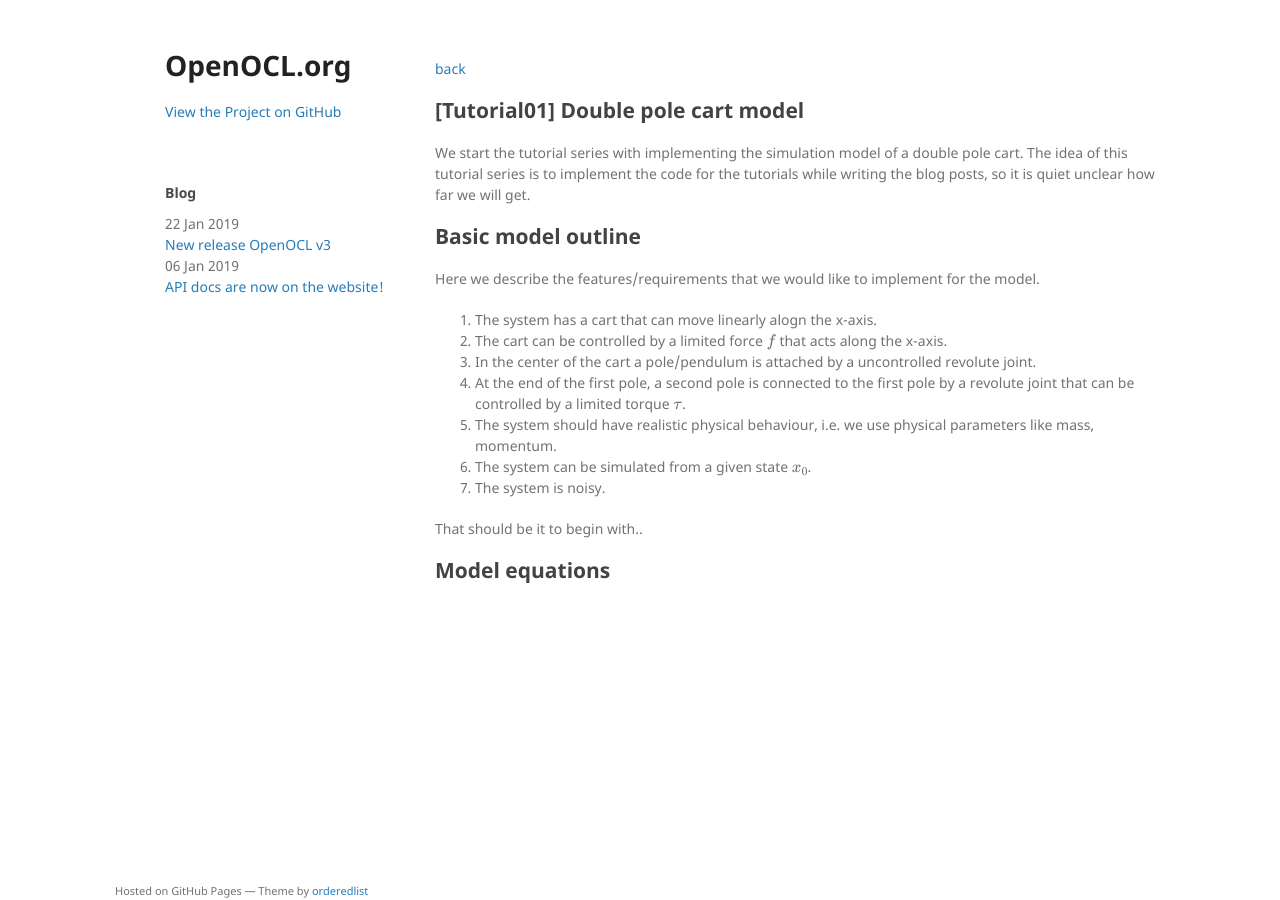
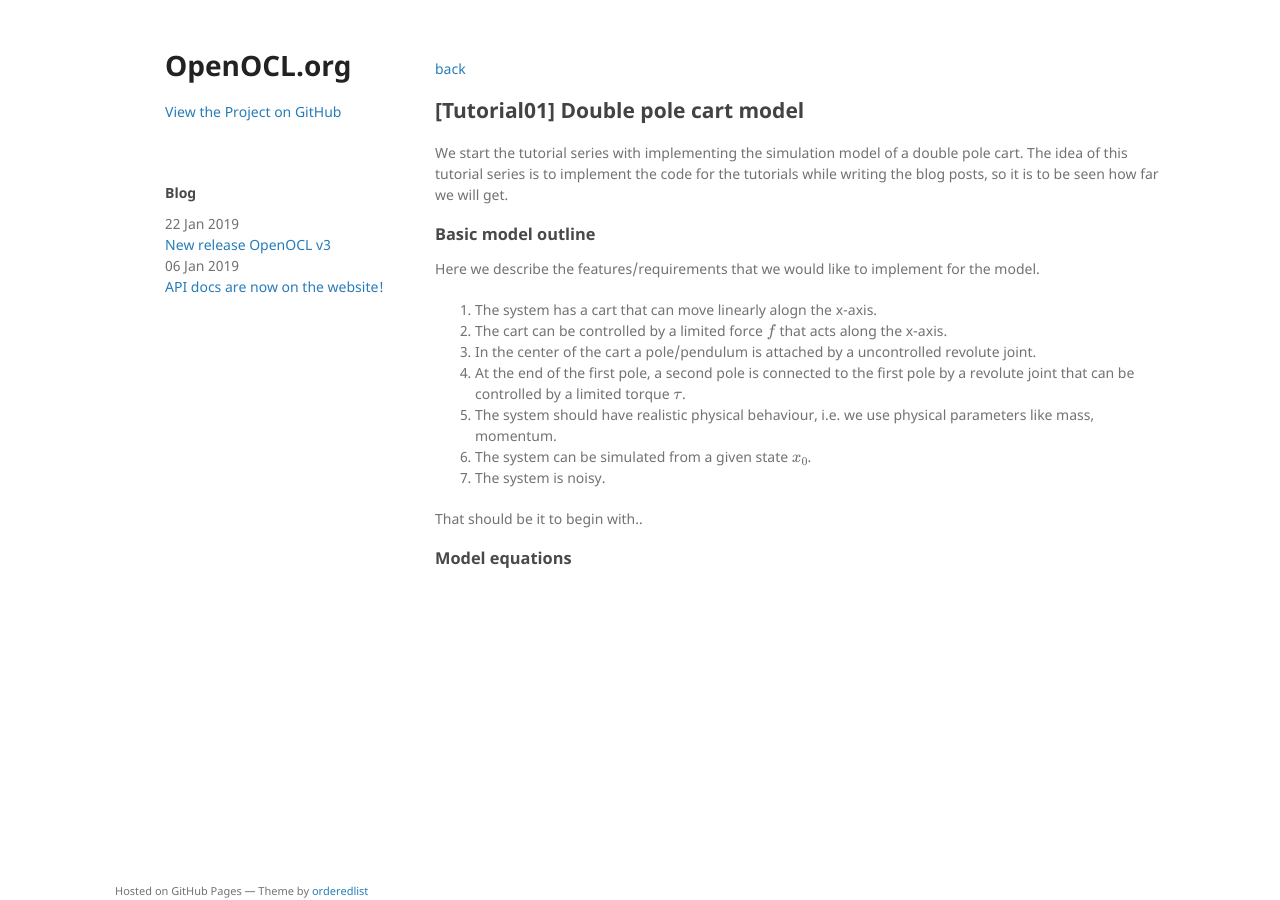
Before and after one commit to OpenOCL/openocl.github.io, a Jekyll site: the page built from _posts/2019-03-09-tutorial-01-model.md, in a window 1280 px wide. Built offline with Jekyll 4.4.1, drawn with Linux system fonts in a browser that asks for light colours; our own code applies the rules of GitHub Pages for plain Markdown files; formulas are drawn with MathJax 3; a script that is not in the unit is left out.

Commit message:
Update 2019-03-09-tutorial-01-model.md

```diff
--- a/_posts/2019-03-09-tutorial-01-model.md
+++ b/_posts/2019-03-09-tutorial-01-model.md
@@ -7,19 +7,19 @@ hidden: true
 ---
 
 We start the tutorial series with implementing the simulation model of a double pole cart.
-The idea of this tutorial series is to implement the code for the tutorials while writing the blog posts, so it is quiet unclear how far we will get.
+The idea of this tutorial series is to implement the code for the tutorials while writing the blog posts, so it is to be seen how far we will get.
 
-## Basic model outline
+### Basic model outline
 
 Here we describe the features/requirements that we would like to implement for the model.
 1. The system has a cart that can move linearly alogn the x-axis.
 2. The cart can be controlled by a limited force $f$ that acts along the x-axis.
 3. In the center of the cart a pole/pendulum is attached by a uncontrolled revolute joint.
-4. At the end of the first pole, a second pole is connected to the first pole by a revolute joint that can be controlled by a limited torque $$\tau$$.
+4. At the end of the first pole, a second pole is connected to the first pole by a revolute joint that can be controlled by a limited torque $\tau$.
 5. The system should have realistic physical behaviour, i.e. we use physical parameters like mass, momentum.
-6. The system can be simulated from a given state $$x_0$$.
+6. The system can be simulated from a given state $x_0$.
 7. The system is noisy.
 
 That should be it to begin with..
 
-## Model equations
+### Model equations
```
